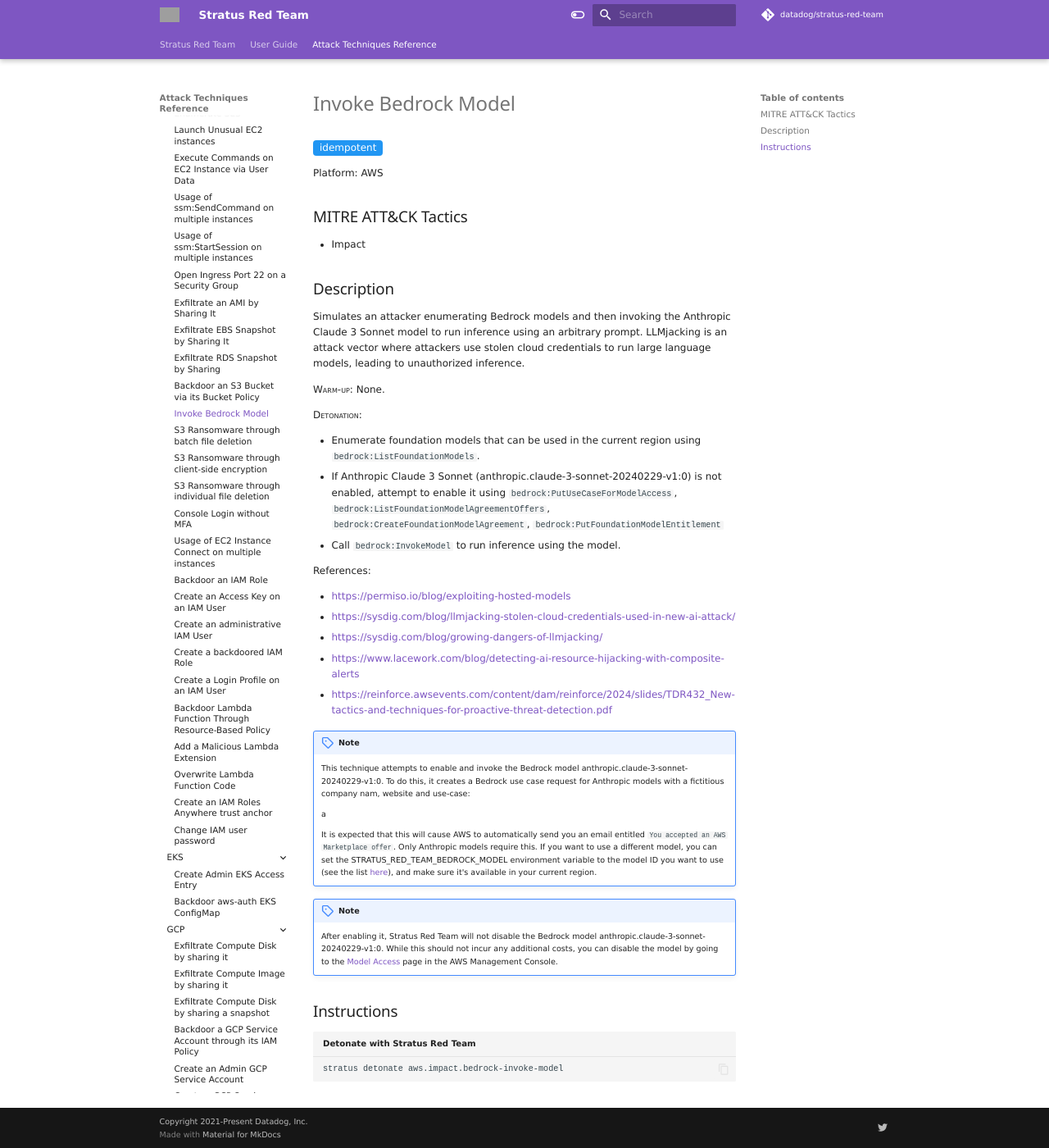
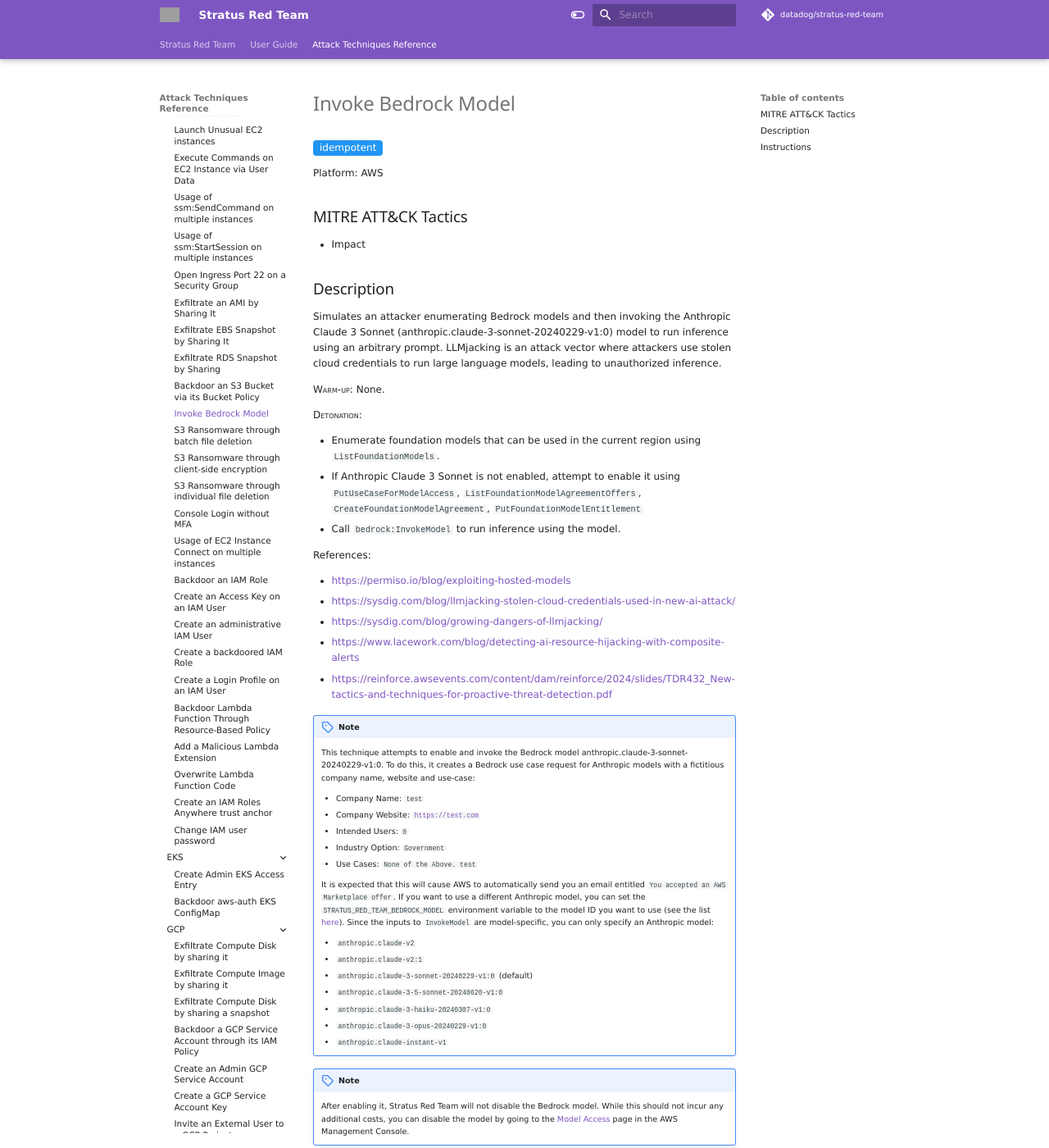
Before and after one commit to DataDog/stratus-red-team, an MkDocs documentation site: the page built from docs/attack-techniques/AWS/aws.impact.bedrock-invoke-model.md, in a window 1280 px wide and 1400 px high. Shown: the whole window at 82% size. Built offline with MkDocs 1.6.1 and Material for MkDocs 9.7.7, drawn with Linux system fonts in a browser that asks for light colours; nearby versions of some CDN libraries; library files that are not in the unit come from our copies; comment, search, counter and statistics services are not loaded; grey boxes are pictures that could not be loaded.

Commit message:
Update docs

```diff
--- a/docs/attack-techniques/AWS/aws.impact.bedrock-invoke-model.md
+++ b/docs/attack-techniques/AWS/aws.impact.bedrock-invoke-model.md
@@ -17,14 +17,14 @@
 ## Description
 
 
-Simulates an attacker enumerating Bedrock models and then invoking the Anthropic Claude 3 Sonnet model to run inference using an arbitrary prompt. LLMjacking is an attack vector where attackers use stolen cloud credentials to run large language models, leading to unauthorized inference.
+Simulates an attacker enumerating Bedrock models and then invoking the Anthropic Claude 3 Sonnet (anthropic.claude-3-sonnet-20240229-v1:0) model to run inference using an arbitrary prompt. LLMjacking is an attack vector where attackers use stolen cloud credentials to run large language models, leading to unauthorized inference.
 
 <span style="font-variant: small-caps;">Warm-up</span>: None.
 
 <span style="font-variant: small-caps;">Detonation</span>:
 
-- Enumerate foundation models that can be used in the current region using <code>bedrock:ListFoundationModels</code>.
-- If Anthropic Claude 3 Sonnet (anthropic.claude-3-sonnet-20240229-v1:0) is not enabled, attempt to enable it using <code>bedrock:PutUseCaseForModelAccess</code>, <code>bedrock:ListFoundationModelAgreementOffers</code>, <code>bedrock:CreateFoundationModelAgreement</code>, <code>bedrock:PutFoundationModelEntitlement</code>
+- Enumerate foundation models that can be used in the current region using <code>ListFoundationModels</code>.
+- If Anthropic Claude 3 Sonnet is not enabled, attempt to enable it using <code>PutUseCaseForModelAccess</code>, <code>ListFoundationModelAgreementOffers</code>, <code>CreateFoundationModelAgreement</code>, <code>PutFoundationModelEntitlement</code>
 - Call <code>bedrock:InvokeModel</code> to run inference using the model.
 
 References:
@@ -37,18 +37,29 @@
 
 !!! note
 
-	This technique attempts to enable and invoke the Bedrock model anthropic.claude-3-sonnet-20240229-v1:0. To do this, it creates a Bedrock use case request for Anthropic models with a fictitious company nam, website and use-case:
+	This technique attempts to enable and invoke the Bedrock model anthropic.claude-3-sonnet-20240229-v1:0. To do this, it creates a Bedrock use case request for Anthropic models with a fictitious company name, website and use-case:
 
-	a
+	- Company Name: <code>test</code>
+	- Company Website: <code>https://test.com</code>
+	- Intended Users: <code>0</code>
+	- Industry Option: <code>Government</code>
+	- Use Cases: <code>None of the Above. test</code>
 
-	It is expected that this will cause AWS to automatically send you an email entitled <code>You accepted an AWS Marketplace offer</code>.
-	Only Anthropic models require this.
-	If you want to use a different model, you can set the STRATUS_RED_TEAM_BEDROCK_MODEL environment variable to the model ID you want to use (see the list [here](https://docs.aws.amazon.com/bedrock/latest/userguide/model-ids.html)), and make sure it's available in your current region.
+
+	It is expected that this will cause AWS to automatically send you an email entitled <code>You accepted an AWS Marketplace offer</code>. If you want to use a different Anthropic model, you can set the <code>STRATUS_RED_TEAM_BEDROCK_MODEL</code> environment variable to the model ID you want to use (see the list [here](https://docs.aws.amazon.com/bedrock/latest/userguide/model-ids.html)). Since the inputs to <code>InvokeModel</code> are model-specific, you can only specify an Anthropic model:
+
+	- <code>anthropic.claude-v2</code>
+	- <code>anthropic.claude-v2:1</code>
+	- <code>anthropic.claude-3-sonnet-20240229-v1:0</code> (default)
+	- <code>anthropic.claude-3-5-sonnet-20240620-v1:0</code>
+	- <code>anthropic.claude-3-haiku-20240307-v1:0</code>
+	- <code>anthropic.claude-3-opus-20240229-v1:0</code>
+	- <code>anthropic.claude-instant-v1</code>
+
 
 !!! note
 
-	After enabling it, Stratus Red Team will not disable the Bedrock model anthropic.claude-3-sonnet-20240229-v1:0.
-	While this should not incur any additional costs, you can disable the model by going to the [Model Access](https://us-east-1.console.aws.amazon.com/bedrock/home?region=us-east-1#/modelaccess) page in the AWS Management Console.
+	After enabling it, Stratus Red Team will not disable the Bedrock model.	While this should not incur any additional costs, you can disable the model by going to the [Model Access](https://us-east-1.console.aws.amazon.com/bedrock/home?region=us-east-1#/modelaccess) page in the AWS Management Console.
 
 
 ## Instructions
```
Also changed, not shown: 1 other file.
